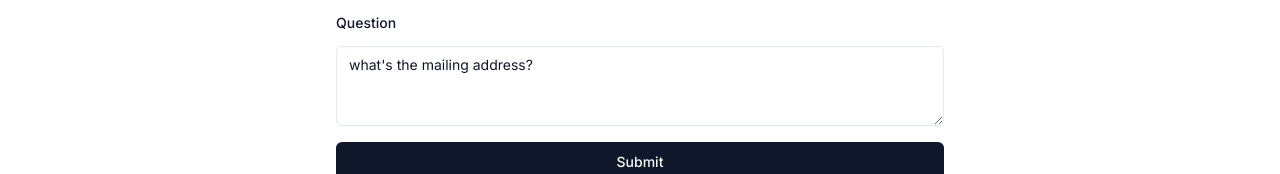
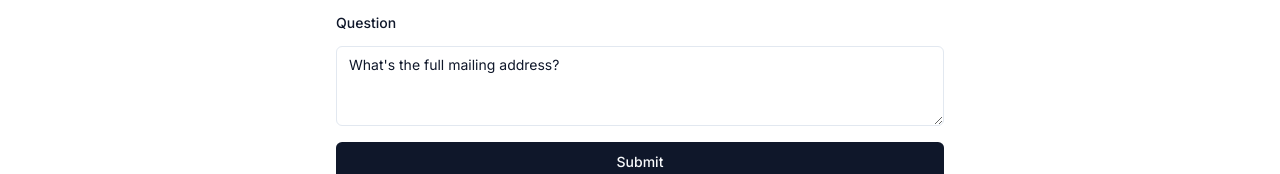
Before and after one commit to gbt42/redact-ai-client, a Next.js app: page / in a window 1280 px wide. Shown: the part 363-537 px from the top of the page. Built offline with nearby package versions, Linux system fonts and the light colour scheme.

Commit message:
Update page.tsx

```diff
--- a/app/page.tsx
+++ b/app/page.tsx
@@ -15,7 +15,7 @@ export default function IndexPage() {
     "Hello Paulo Santos. The latest statement for your via 4005274213474735 was mailed to 123 Collingwood Street, Seattle, WA 98109. "
   )
   const [question, setQuestion] = useState(
-    "what's the mailing address?"
+    "What's the full mailing address?"
   )
 
   const [submitting, setSubmitting] = useState(false)
```
